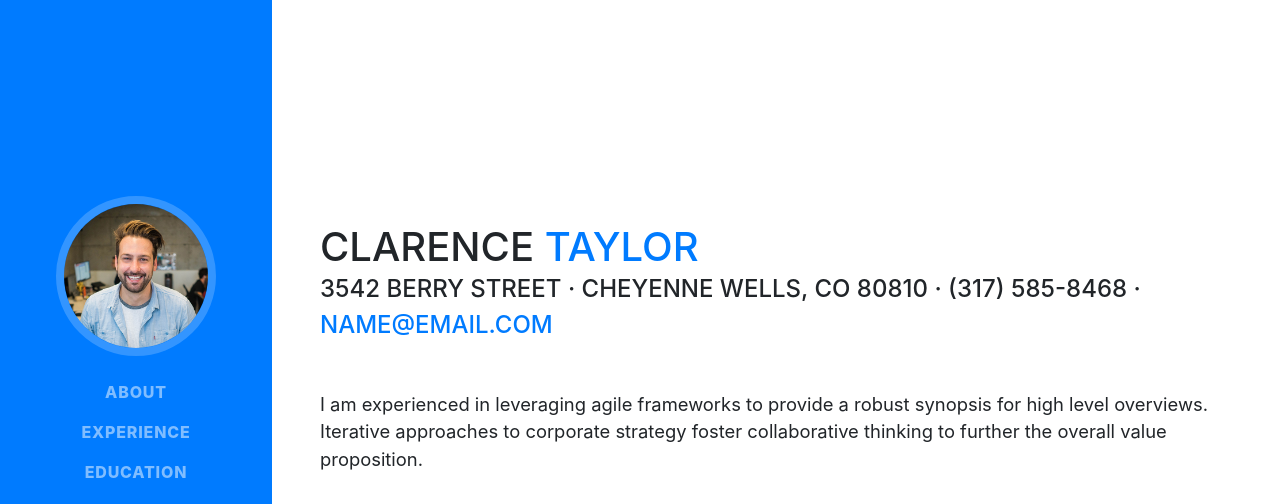
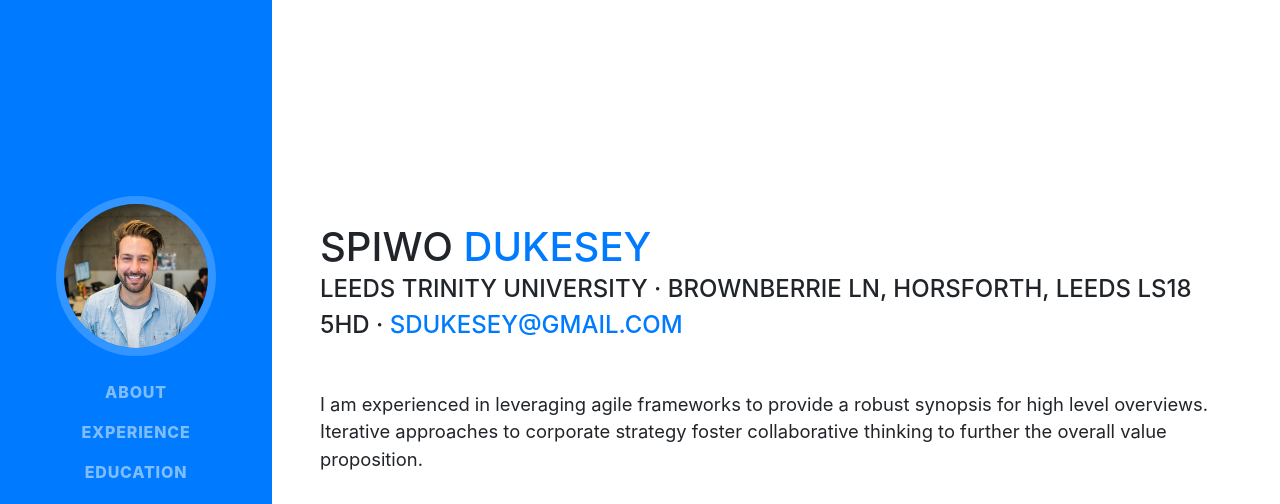
Before and after one commit to SDukesey/SDukesey.github.io, a website with bundled scripts: page index.html in a window 1280 px wide. Shown: the top 504 px of the page. Built offline with nearby package versions, Linux system fonts and the light colour scheme; a web font is replaced by a local one.

Commit message:
Second Commit

```diff
--- a/index.html
+++ b/index.html
@@ -27,7 +27,7 @@
 
     <nav class="navbar navbar-expand-lg navbar-dark bg-primary fixed-top" id="sideNav">
       <a class="navbar-brand js-scroll-trigger" href="#page-top">
-        <span class="d-block d-lg-none">Clarence Taylor</span>
+        <span class="d-block d-lg-none">Spiwo Dukesey</span>
         <span class="d-none d-lg-block">
           <img class="img-fluid img-profile rounded-circle mx-auto mb-2" src="img/profile.jpg" alt="">
         </span>
@@ -63,11 +63,11 @@
 
       <section class="resume-section p-3 p-lg-5 d-flex d-column" id="about">
         <div class="my-auto">
-          <h1 class="mb-0">Clarence
-            <span class="text-primary">Taylor</span>
+          <h1 class="mb-0">Spiwo
+            <span class="text-primary">Dukesey</span>
           </h1>
-          <div class="subheading mb-5">3542 Berry Street · Cheyenne Wells, CO 80810 · (317) 585-8468 ·
-            <a href="mailto:name@email.com">name@email.com</a>
+          <div class="subheading mb-5">Leeds Trinity University  · Brownberrie Ln, Horsforth, Leeds LS18 5HD ·
+            <a href="mailto:name@email.com">sdukesey@gmail.com</a>
           </div>
           <p class="lead mb-5">I am experienced in leveraging agile frameworks to provide a robust synopsis for high level overviews. Iterative approaches to corporate strategy foster collaborative thinking to further the overall value proposition.</p>
           <div class="social-icons">
```
